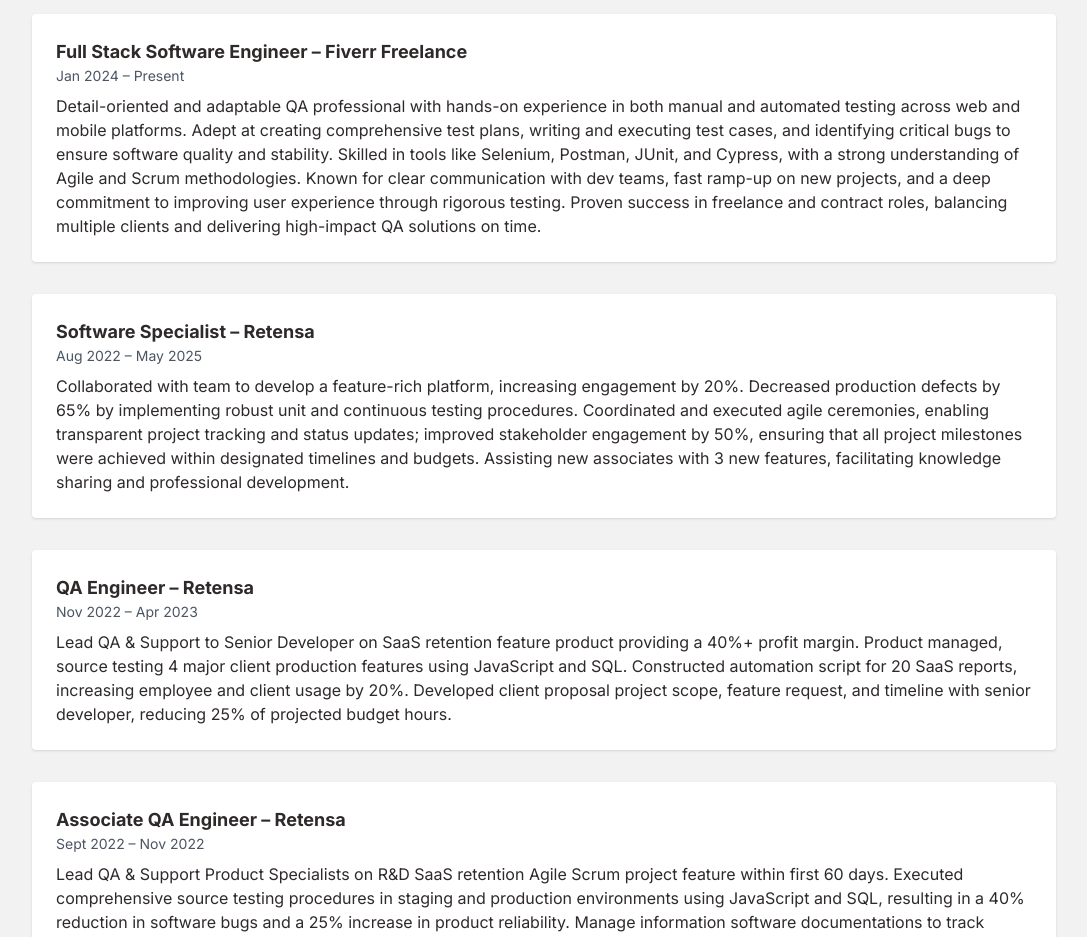
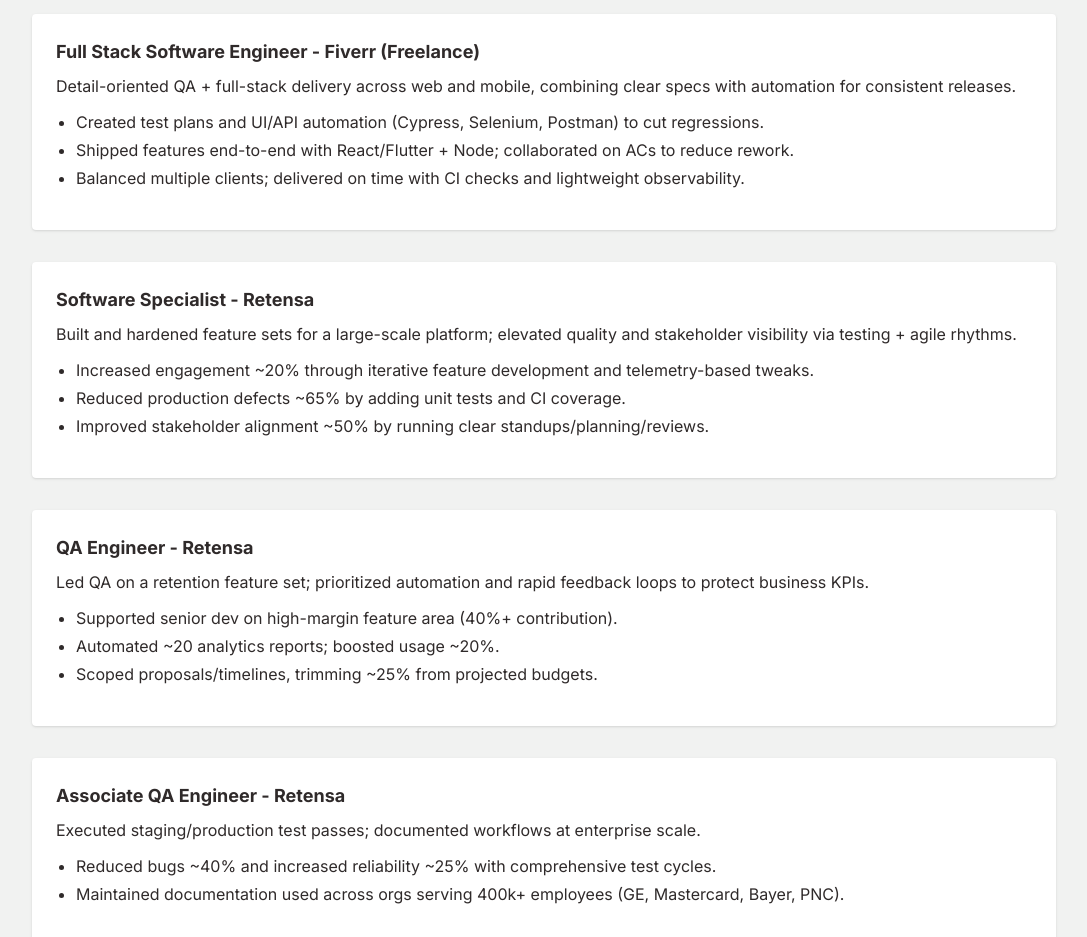
Before and after one commit to jadathib/PortfolioWebsite, a React (Vite) app: page / in a window 1280 px wide. Shown: the part 2880-3817 px from the top of the page, without its empty margins (96-1183 px from the left). Built offline with nearby package versions, Linux system fonts and the light colour scheme.

Commit message:
added map for experience, then refactored the experience part with map formatting for header, summary, and bullets

```diff
--- a/src/components/Experience.tsx
+++ b/src/components/Experience.tsx
@@ -1,4 +1,87 @@
 // components/Experience.tsx
+
+import { Link } from "react-router-dom";
+
+type ExperienceItem = {
+    title: string;
+    company: string;
+    period: string;
+    summary?: string;
+    bullets?: string[];
+    tech?: string[];
+    caseStudySlug?: string;
+};
+
+const EXPERIENCE: ExperienceItem[] = [
+    {
+        title: "Full Stack Software Engineer",
+        company: "Fiverr (Freelance)",
+        period: "Jan 2024 – Present",
+        summary:
+            "Detail-oriented QA + full-stack delivery across web and mobile, combining clear specs with automation for consistent releases.",
+        bullets: [
+            "Created test plans and UI/API automation (Cypress, Selenium, Postman) to cut regressions.",
+            "Shipped features end-to-end with React/Flutter + Node; collaborated on ACs to reduce rework.",
+            "Balanced multiple clients; delivered on time with CI checks and lightweight observability.",
+        ],
+        tech: ["React", "TypeScript", "Node", "Cypress", "Selenium", "Postman", "JUnit"],
+        // caseStudySlug: "travlr", // uncomment if a case study maps to this role
+    },
+    {
+        title: "Software Specialist",
+        company: "Retensa",
+        period: "Aug 2022 – May 2025",
+        summary:
+            "Built and hardened feature sets for a large-scale platform; elevated quality and stakeholder visibility via testing + agile rhythms.",
+        bullets: [
+            "Increased engagement ~20% through iterative feature development and telemetry-based tweaks.",
+            "Reduced production defects ~65% by adding unit tests and CI coverage.",
+            "Improved stakeholder alignment ~50% by running clear standups/planning/reviews.",
+        ],
+        tech: ["TypeScript", "React", "Node", "SQL", "Jest", "GitHub Actions"],
+        caseStudySlug: "qa-automation-visualizer",
+    },
+    {
+        title: "QA Engineer",
+        company: "Retensa",
+        period: "Nov 2022 – Apr 2023",
+        summary:
+            "Led QA on a retention feature set; prioritized automation and rapid feedback loops to protect business KPIs.",
+        bullets: [
+            "Supported senior dev on high-margin feature area (40%+ contribution).",
+            "Automated ~20 analytics reports; boosted usage ~20%.",
+            "Scoped proposals/timelines, trimming ~25% from projected budgets.",
+        ],
+        tech: ["Java", "Selenium", "Cucumber", "Maven", "SQL"],
+        caseStudySlug: "qa-automation-visualizer",
+    },
+    {
+        title: "Associate QA Engineer",
+        company: "Retensa",
+        period: "Sept 2022 – Nov 2022",
+        summary:
+            "Executed staging/production test passes; documented workflows at enterprise scale.",
+        bullets: [
+            "Reduced bugs ~40% and increased reliability ~25% with comprehensive test cycles.",
+            "Maintained documentation used across orgs serving 400k+ employees (GE, Mastercard, Bayer, PNC).",
+        ],
+        tech: ["JavaScript", "SQL", "Jira", "Confluence"],
+        caseStudySlug: "qa-automation-visualizer",
+    },
+    {
+        title: "Full Stack Software Engineer",
+        company: "Southern New Hampshire University",
+        period: "July 2022 – Sept 2022",
+        summary:
+            "Customized SPA using 10+ REST endpoints; added secure routing and DB schema updates.",
+        bullets: [
+            "Architected MongoDB schema and integrated Express + Angular + Node.",
+            "Implemented MVC routing and auth; coordinated with principal engineer.",
+        ],
+        tech: ["Angular", "Node", "Express", "MongoDB", "JWT"],
+        // caseStudySlug: "blur-mental-health", // map if applicable
+    },
+]
 export default function Experience() {
     return (
         <section
@@ -8,70 +91,32 @@
             <div className="max-w-5xl mx-auto">
                 <h3 className="text-2xl font-bold mb-10 text-center">Experience</h3>
                 <div className="space-y-8">
-                    <div className="bg-white p-6 rounded shadow hover:shadow-lg transition duration-300">
-                        <h4 className="text-lg font-semibold">
-                            Full Stack Software Engineer – Fiverr Freelance
-                        </h4>
-                        <p className="text-sm text-gray-600 mb-2">Jan 2024 – Present</p>
-                        <p>
-                            Detail-oriented and adaptable QA professional with hands-on experience in both manual
-                            and automated testing across web and mobile platforms. Adept at creating comprehensive
-                            test plans, writing and executing test cases, and identifying critical bugs to ensure
-                            software quality and stability. Skilled in tools like Selenium, Postman, JUnit, and
-                            Cypress, with a strong understanding of Agile and Scrum methodologies. Known for clear
-                            communication with dev teams, fast ramp-up on new projects, and a deep commitment to
-                            improving user experience through rigorous testing. Proven success in freelance and
-                            contract roles, balancing multiple clients and delivering high-impact QA solutions on time.
-                        </p>
-                    </div>
-
-                    <div className="bg-white p-6 rounded shadow hover:shadow-lg transition duration-300">
-                        <h4 className="text-lg font-semibold">Software Specialist – Retensa</h4>
-                        <p className="text-sm text-gray-600 mb-2">Aug 2022 – May 2025</p>
-                        <p>
-                            Collaborated with team to develop a feature-rich platform, increasing engagement by 20%.
-                            Decreased production defects by 65% by implementing robust unit and continuous testing procedures.
-                            Coordinated and executed agile ceremonies, enabling transparent project tracking and status updates;
-                            improved stakeholder engagement by 50%, ensuring that all project milestones were achieved within designated
-                            timelines and budgets. Assisting new associates with 3 new features, facilitating knowledge sharing and professional development.
-                        </p>
-                    </div>
-
-                    <div className="bg-white p-6 rounded shadow hover:shadow-lg transition duration-300">
-                        <h4 className="text-lg font-semibold">QA Engineer – Retensa</h4>
-                        <p className="text-sm text-gray-600 mb-2">Nov 2022 – Apr 2023</p>
-                        <p>
-                            Lead QA & Support to Senior Developer on SaaS retention feature product providing a 40%+ profit margin.
-                            Product managed, source testing 4 major client production features using JavaScript and SQL.
-                            Constructed automation script for 20 SaaS reports, increasing employee and client usage by 20%.
-                            Developed client proposal project scope, feature request, and timeline with senior developer,
-                            reducing 25% of projected budget hours.
-                        </p>
-                    </div>
-
-                    <div className="bg-white p-6 rounded shadow hover:shadow-lg transition duration-300">
-                        <h4 className="text-lg font-semibold">Associate QA Engineer – Retensa</h4>
-                        <p className="text-sm text-gray-600 mb-2">Sept 2022 – Nov 2022</p>
-                        <p>
-                            Lead QA & Support Product Specialists on R&D SaaS retention Agile Scrum project feature within first 60 days.
-                            Executed comprehensive source testing procedures in staging and production environments using JavaScript and SQL,
-                            resulting in a 40% reduction in software bugs and a 25% increase in product reliability.
-                            Manage information software documentations to track progress and updates for half million employees.
-                            Supply software to international companies Mastercard, Bayer HealthCare, PNC, & GE’s 400,000+ employees.
-                        </p>
-                    </div>
-
-                    <div className="bg-white p-6 rounded shadow hover:shadow-lg transition duration-300">
-                        <h4 className="text-lg font-semibold">
-                            Full Stack Software Engineer – Southern New Hampshire University
-                        </h4>
-                        <p className="text-sm text-gray-600 mb-2">July 2022 – Sept 2022</p>
-                        <p>
-                            Customized, developed and updated full stack application SPA using 10+ RESTFUL API endpoints.
-                            Architected MongoDB schema integrating 4+ frameworks in Express, Angular, and Node.js.
-                            Deployed MVC Routing and Security for client frontend while updating principal engineer over 8 weeks.
-                        </p>
-                    </div>
+                    {EXPERIENCE.map((item, idx) => (
+                        <article key={`${item.company}-${idx}`} className="bg-white p-6 rounded shadow hover:shadow-lg transition duration-300">
+                            {/* Header*/}
+                            <header className="mb-2">
+                                <h4 className="text-lg font-semibold">
+                                    {item.title} - {item.company}
+                                </h4>
+                            </header>
+                            {/* Summary */}
+                            {item.summary &&
+                            <p className= "mt-2 mb-3">
+                                {item.summary}
+                            </p>
+                            }
+                            {/* Bullets */}
+                            {item.bullets?.length ? (
+                                <ul className="list-disc pl-5 space-y-1 mb-4">
+                                    {item.bullets.map((b, i) => (
+                                        <li key={i}>{b}
+                                        </li>
+                                    ))}
+                                </ul>
+                            ) : null
+                            }
+                        </article>
+                    ))}
                 </div>
             </div>
         </section>
```
